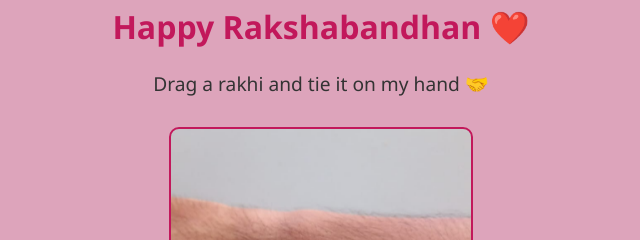
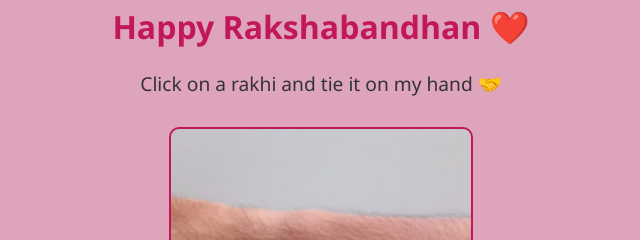
Before and after one commit to Meet496/virtual-raksha-bhandhan, a plain HTML site: page index.html in a window 1280 px wide. Shown: the part 371-611 px from the top of the page, 319-959 px from the left. Drawn offline with nearby package versions, Linux system fonts and the light colour scheme.

Commit message:
Update index.html

```diff
--- a/index.html
+++ b/index.html
@@ -12,7 +12,7 @@
     <img src="./photo1.jpeg" alt="Rakshabandhan moment" class="banner-pic" />
 
   <h1>Happy Rakshabandhan ❤️</h1>
-  <p class="sub">Drag a rakhi and tie it on my hand 🤝</p>
+  <p class="sub">Click on a rakhi and tie it on my hand 🤝</p>
 
   <div class="container">
     <!-- ✅ CHANGED from <img> to <div> so you can drop rakhi inside -->
```
